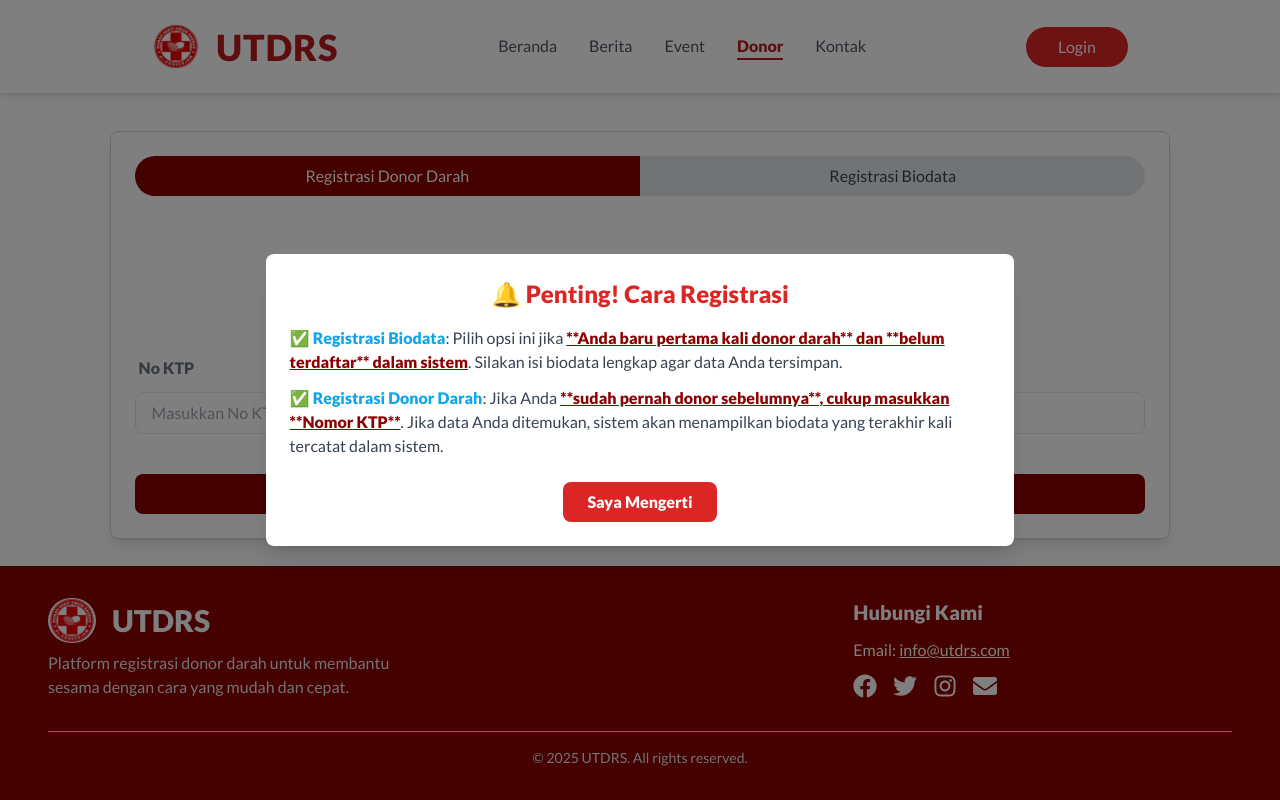
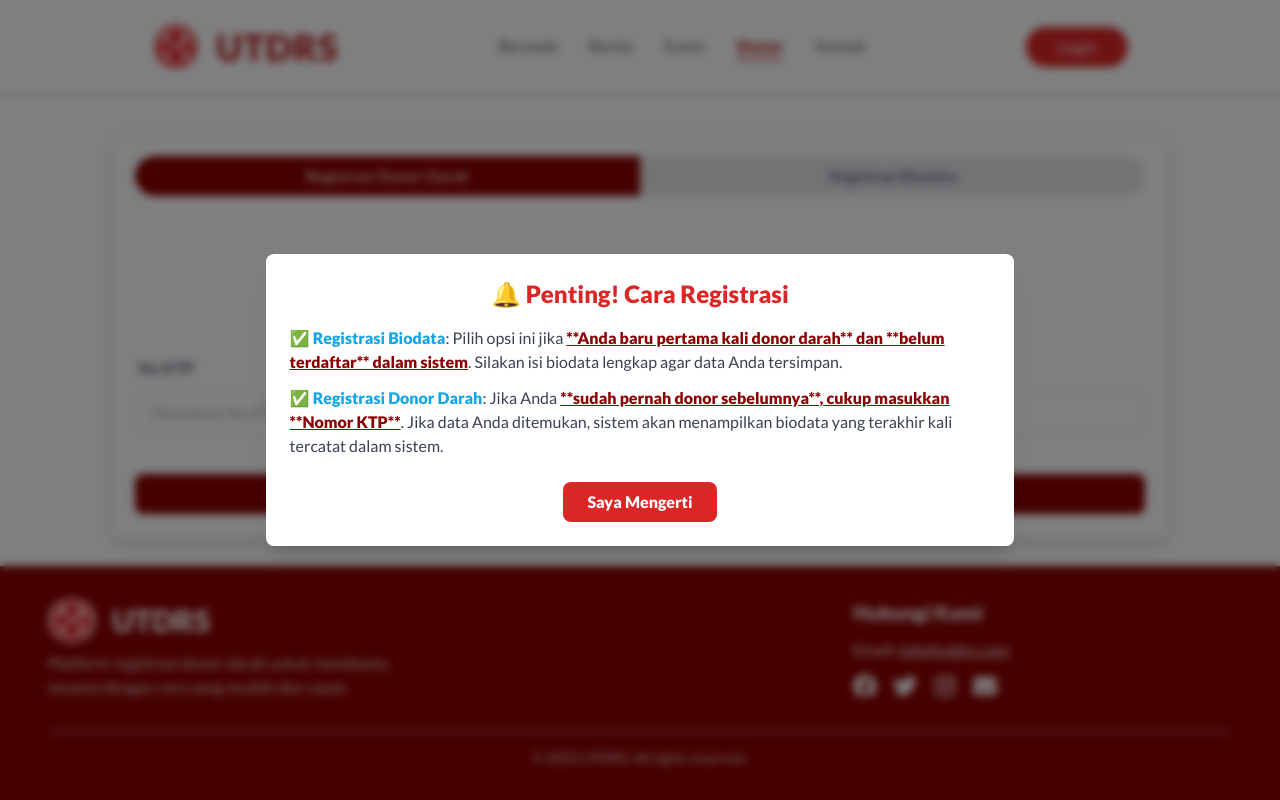
Before and after one commit to Genta-arya/registrasi-utdrs, a React (Vite) app: page / in a window 1280 px wide. Built offline with nearby package versions, Linux system fonts and the light colour scheme.

Commit message:
change url

```diff
--- a/src/App.jsx
+++ b/src/App.jsx
@@ -17,7 +17,7 @@
       <AnimatePresence>
         {showModal && (
           <motion.div
-            className="fixed inset-0 bg-black bg-opacity-50 flex justify-center items-center z-50 px-4"
+            className="fixed inset-0 bg-black backdrop-blur-sm bg-opacity-50 flex justify-center items-center z-50 px-4"
             initial={{ opacity: 0 }}
             animate={{ opacity: 1 }}
             exit={{ opacity: 0 }}
--- a/src/Components/Navbar.jsx
+++ b/src/Components/Navbar.jsx
@@ -76,7 +76,7 @@
       <AnimatePresence>
         {isOpen && (
           <motion.div
-            className="fixed inset-0 bg-black bg-opacity-50 z-40"
+            className="fixed inset-0 bg-black bg-opacity-50 z-40 backdrop-blur-sm"
             initial={{ opacity: 0 }}
             animate={{ opacity: 1 }}
             exit={{ opacity: 0 }}
```
